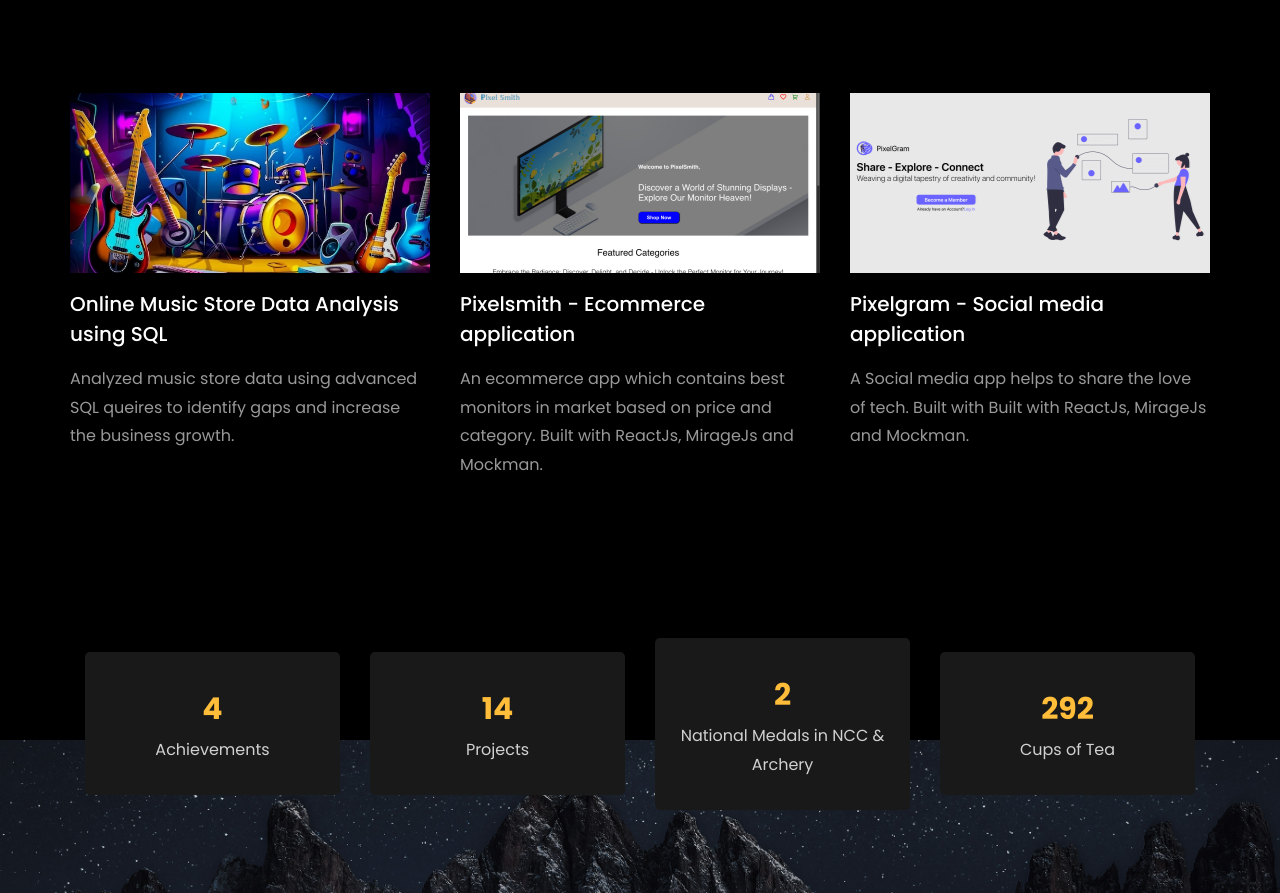
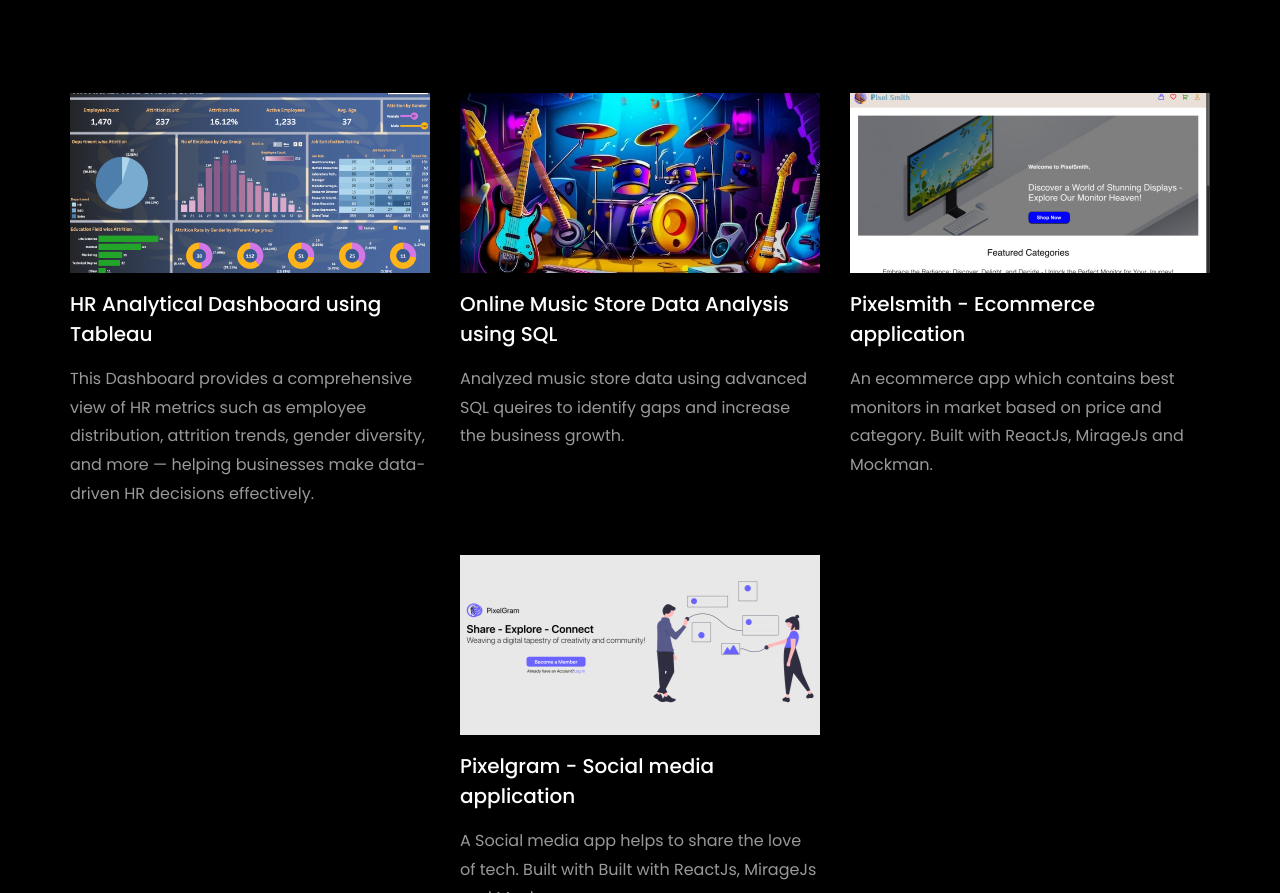
Before and after one commit to gurramcharan/charan-portfolio-analyst, a plain HTML site: page index.html in a window 1280 px wide. Shown: the part 3906-4799 px from the top of the page. Drawn offline with Linux system fonts and the light colour scheme; animation ran at ten frames a second; files whose address does not match are found by name.

Commit message:
refractor: Project added

```diff
--- a/index.html
+++ b/index.html
@@ -458,6 +458,17 @@
 		<div class="row d-flex justify-content-center">
 			<div class="col-md-4 d-flex ftco-animate">
 				<div class="blog-entry justify-content-end">
+					<a href="https://public.tableau.com/app/profile/gurramcharan/viz/HRAnalyticsDashboard_17437054273080/HRAnalyticsDashboard" target="_blank" class="block-20 zoom-effect" style="background-image: url('images/proj6.jpg');">
+					</a>
+					<div class="text mt-3 float-right d-block">
+
+				  <h3 class="heading"><a href="https://public.tableau.com/app/profile/gurramcharan/viz/HRAnalyticsDashboard_17437054273080/HRAnalyticsDashboard" target="_blank">HR Analytical Dashboard using Tableau</a></h3>
+				  <p>This Dashboard provides a comprehensive view of HR metrics such as employee distribution, attrition trends, gender diversity, and more — helping businesses make data-driven HR decisions effectively.</p>
+					</div>
+			  </div>
+		  </div>
+			<div class="col-md-4 d-flex ftco-animate">
+          		<div class="blog-entry justify-content-end">
               		<a href="https://github.com/gurramcharan/music_store_analysis_sql" target="_blank" class="block-20 zoom-effect" style="background-image: url('images/proj_1.jpg');">
               		</a>
               		<div class="text mt-3 float-right d-block">
```
Also changed, not shown: images/proj6.jpg (added). Lines whose indentation alone changed are shown as unchanged.
